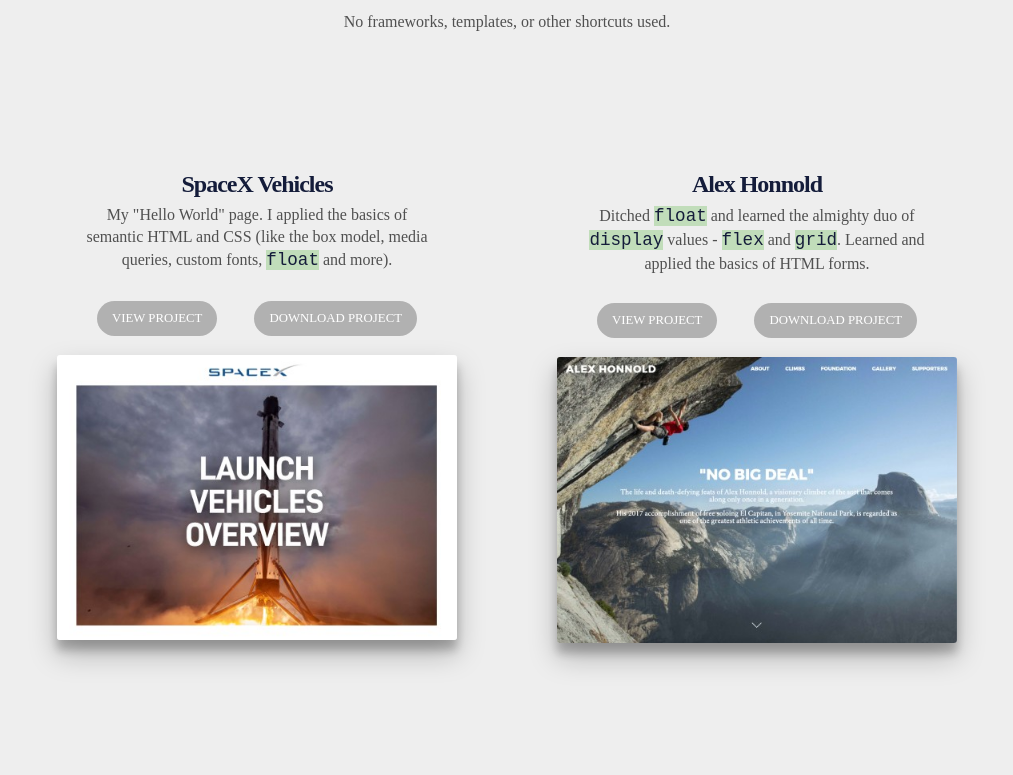
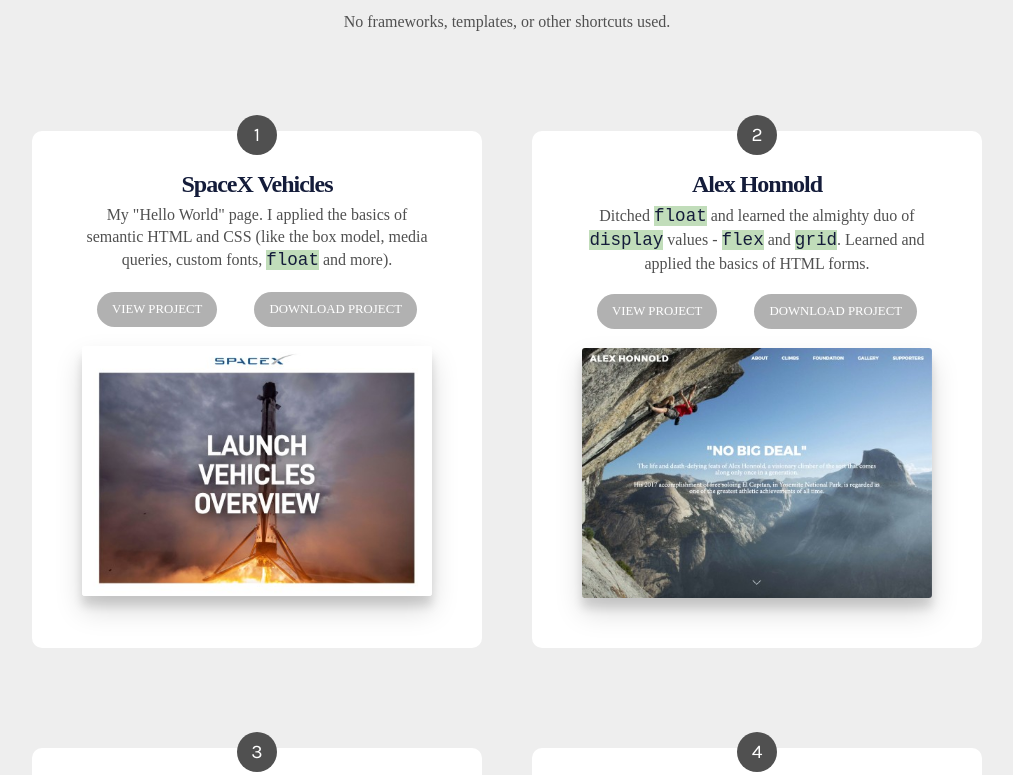
Before and after one commit to filipfarag/filipfarag.github.io, a plain HTML site: page index.html in a window 1280 px wide. Shown: the part 909-1684 px from the top of the page, without its empty margins (133-1146 px from the left). Drawn offline with Linux system fonts and the light colour scheme; a web font is replaced by a local one.

Commit message:
Home: Add project boxes and numbering

```diff
--- a/css/style.css
+++ b/css/style.css
@@ -122,7 +122,7 @@
 /*––––––––––––––––––––MAIN - PROJECTS––––––––––––––––––––*/
 .projects {
     text-align: center;
-    background-color: #EEEEEE;
+    background-color: #dfdfdf86;
     padding: 100px 25px;
 }
 
@@ -144,8 +144,26 @@
     display: flex;
     flex-direction: column;
     align-items: center;
-    max-width: 70%;
-    margin: 0 auto 200px;
+    max-width: 90%;
+    margin: 0 auto 100px;
+    padding-bottom: 50px;
+    background-color: rgb(255, 255, 255);
+    position: relative;
+    border-radius: 10px;
+}
+
+.project-number {
+    position: absolute;
+    background-color: var(--grey);
+    font-size: 1.2rem;
+    color: white;
+    top: -3%;
+    width: 40px;
+    height: 40px;
+    display: flex;
+    justify-content: center;
+    align-items: center;
+    border-radius: 20px;
 }
 
 .project p {
@@ -153,6 +171,8 @@
     line-height: 1.4;
     margin-top: 5px;
     font-family: "Rubik Light", serif;
+    max-width: 80%;
+    margin-bottom: 0;
 }
 
 .link-in-desc {
@@ -164,7 +184,7 @@
     display: flex;
     justify-content: space-between;
     width: 320px;
-    padding: 12px 0 19px;
+    padding: 19px 0;
     text-transform: uppercase;
     font-family: "Rubik Regular", serif;
     position: relative;
@@ -219,8 +239,8 @@
 }
 
 .project img[src*="project"] {
-    box-shadow: 0 14px 28px rgba(0,0,0,0.25), 0 10px 10px rgba(0,0,0,0.22);
-    width: 400px;
+    box-shadow: 0 14px 28px rgba(0,0,0,0.15), 0 10px 10px rgba(0,0,0,0.12);
+    width: 350px;
     border-radius: 3px;
 }
 
--- a/index.html
+++ b/index.html
@@ -38,6 +38,9 @@
 
 				<div class="projects-list">
 					<div class="project">
+						<div class="project-number">
+							<span>1</span>
+						</div>
 						<h3>SpaceX Vehicles</h3>
 						<p>My "Hello World" page. I applied the basics of semantic HTML and CSS (like the box model, media queries, custom fonts, <tt>float</tt> and more).</p>
 						<div class="project-options">
@@ -48,6 +51,7 @@
 					</div>
 
 					<div class="project">
+						<span class="project-number">2</span>
 						<h3>Alex Honnold</h3>
 						<p>Ditched <tt>float</tt> and learned the almighty duo of <tt>display</tt> values - <tt>flex</tt> and <tt>grid</tt>. Learned and applied the basics of HTML forms.</p>
 						<div class="project-options">
@@ -58,6 +62,7 @@
 					</div>
 
 					<div class="project">
+						<span class="project-number">3</span>
 						<h3>Slack Clone</h3>
 						<p>My first clone of an existing page, however, without its JavaScript components. Learned and applied some advanced CSS selectors.</p>
 						<div class="project-options">
@@ -68,6 +73,7 @@
 					</div>
 
 					<div class="project">
+						<span class="project-number">4</span>
 						<h3>DoDo Form</h3>
 						<p>Form based on an existing design language (<a class="link-in-desc" href="https://idodo.cz/" target="_blank">idodo.cz</a>). Rewrote my finished 🍝 code and later learned it's called refactoring. No backend.</p>
 						<div class="project-options">
@@ -78,6 +84,7 @@
 					</div>
 
 					<div class="project">
+						<span class="project-number">5</span>
 						<h3>The Alps</h3>
 						<p>Applied <tt>position</tt>, <tt>transition</tt>, <tt>transform</tt>, also the basics of tables, CSS variables and SVGs. Learned Git and <a class="link-in-desc" href="https://github.com/filipfarag/filipfarag.github.io/commits/main/projects/alps" target="_blank">tracked my commits</a>.</p>
 						<div class="project-options">
```
